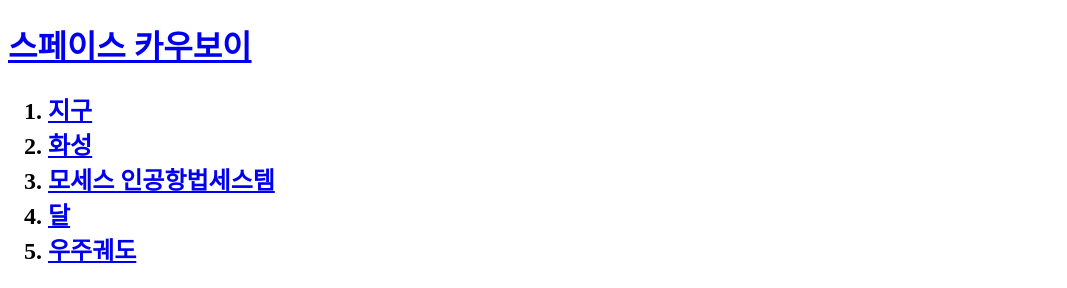
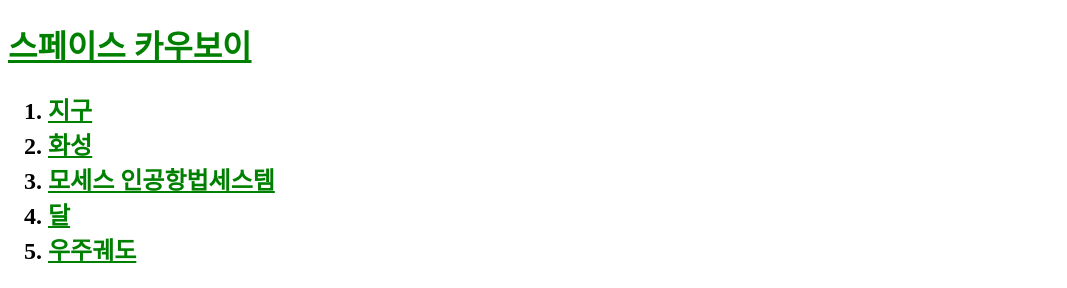
Before and after one commit to mappingwritterinkorea/space_trash, a plain HTML site: page index.html in a window 1280 px wide. Shown: the top 288 px of the page, without its empty margins (0-1067 px from the left). Drawn offline with Linux system fonts and the light colour scheme; grey boxes are pictures that could not be loaded.

Commit message:
Update index.html

```diff
--- a/index.html
+++ b/index.html
@@ -4,6 +4,12 @@
   <title>아무에게도 구속되지 않는 나의 자유</title>
   <link rel="icon" type="image/jpg" href="/Users\demon\Desktop\웹 파일\123.jpg">
   <meta charset="utf-8">
+  <style>
+    a {
+      color:green;
+    }
+
+  </style>
 </head>
 
 <body>
```
